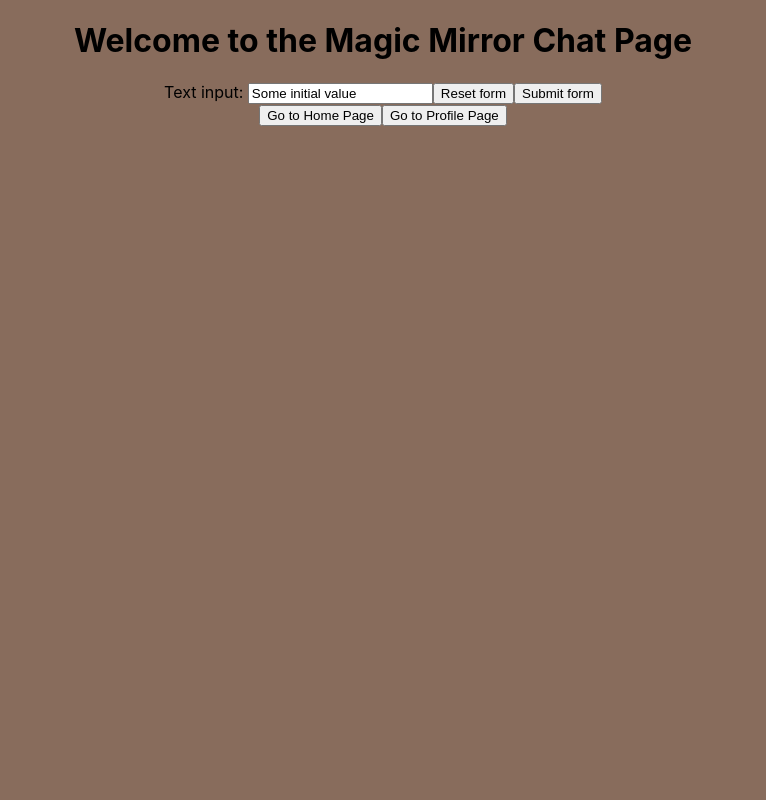
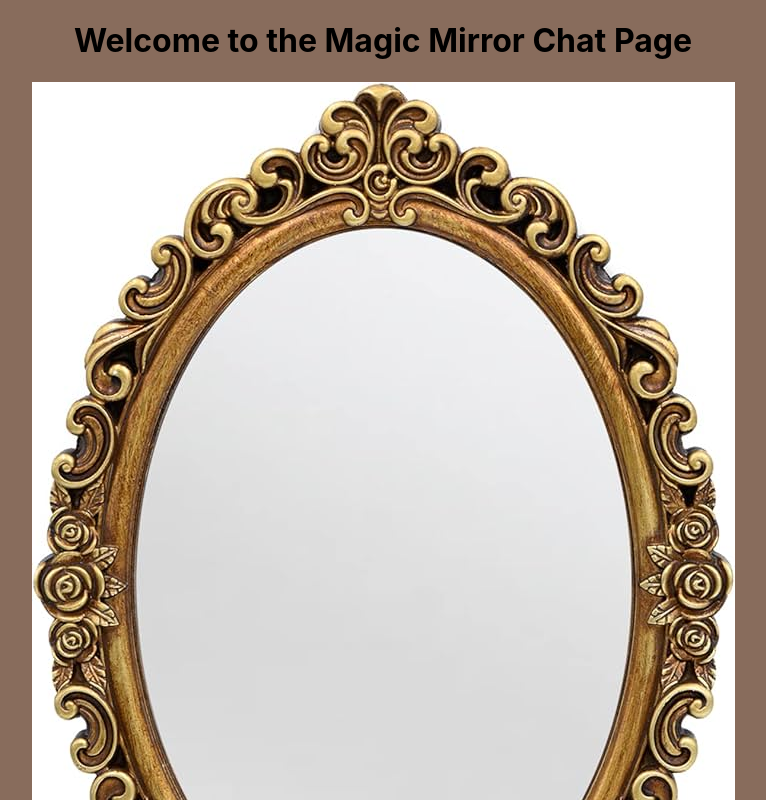
Before and after one commit to Way05/HenHacks25, a React (Create React App) app in the folder henhacks25/: page /chat in a window 1280 px wide. Shown: the top 800 px of the page, without its empty margins (257-1023 px from the left). Built offline with nearby package versions, Linux system fonts and the light colour scheme.

Commit message:
got image to load in chat room

```diff
--- a/henhacks25/src/App.css
+++ b/henhacks25/src/App.css
@@ -15,9 +15,7 @@
 
 
 image{
-  display: block;
-  max-width: 100%;
-
+  height: 300px;
 }
 .App-header {
   background-color: #282c34;
--- a/henhacks25/src/pages/chat.tsx
+++ b/henhacks25/src/pages/chat.tsx
@@ -1,5 +1,6 @@
 import React from 'react';
 import { Link } from 'react-router-dom';
+import "../App.css";
 
 import { handleSubmit } from '../gemini_api';
 
@@ -7,6 +8,9 @@ import { handleSubmit } from '../gemini_api';
   return (
     <div className="Magic Mirror">
       <h1>Welcome to the Magic Mirror Chat Page</h1>
+
+      {/* Add an image */}
+      <img src="images/test.jpg" alt="" />
 
       {/* Form */}
       <div className="input">
```
Also changed, not shown: henhacks25/public/images/71VNZjzE1TL._AC_UF894,1000_QL80_.jpg (deleted). Lines whose indentation alone changed are shown as unchanged.
